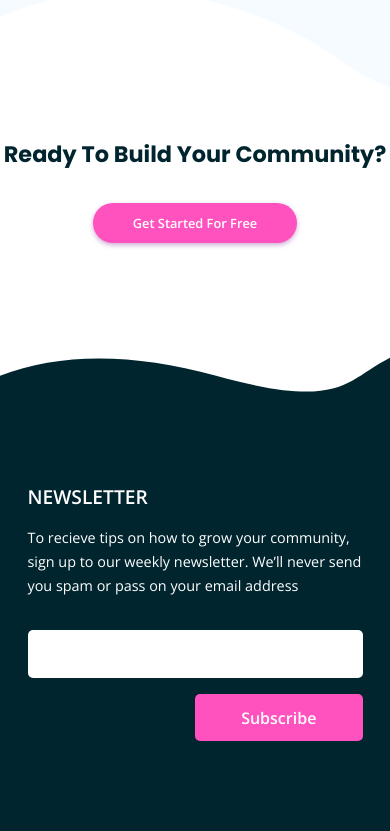
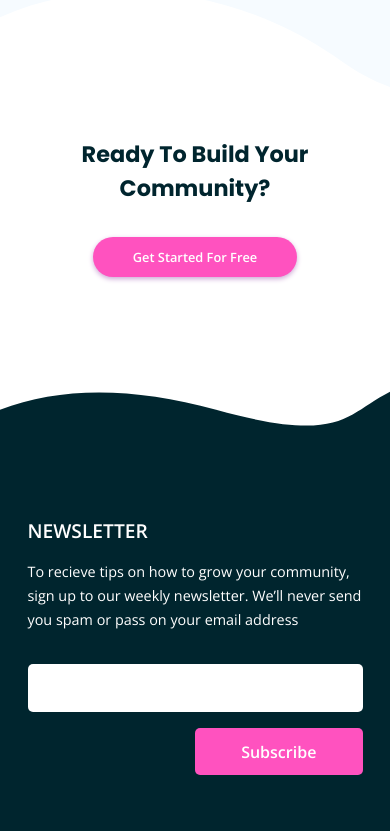
Before and after one commit to Unkookerinho/Huddle-landing-page-with-curved-sections-solution, a plain HTML site: page index.html in a window 390 px wide. Shown: the part 3280-4111 px from the top of the page. Drawn offline with nearby package versions, Linux system fonts and the light colour scheme.

Commit message:
Responsiveness fix

```diff
--- a/styles/scss/layout/_sections.scss
+++ b/styles/scss/layout/_sections.scss
@@ -179,6 +179,15 @@ main {
     }
 }
 
+@media (max-width: 425px) {
+    .last-section {
+        h3 {
+            max-width: 330px;
+        }
+
+    }
+}
+
 @media (min-width: 1024px) {
     .section__curved {
         &--first::after {
```
Also changed, not shown: styles/css/style.css, styles/css/style.min.css.
